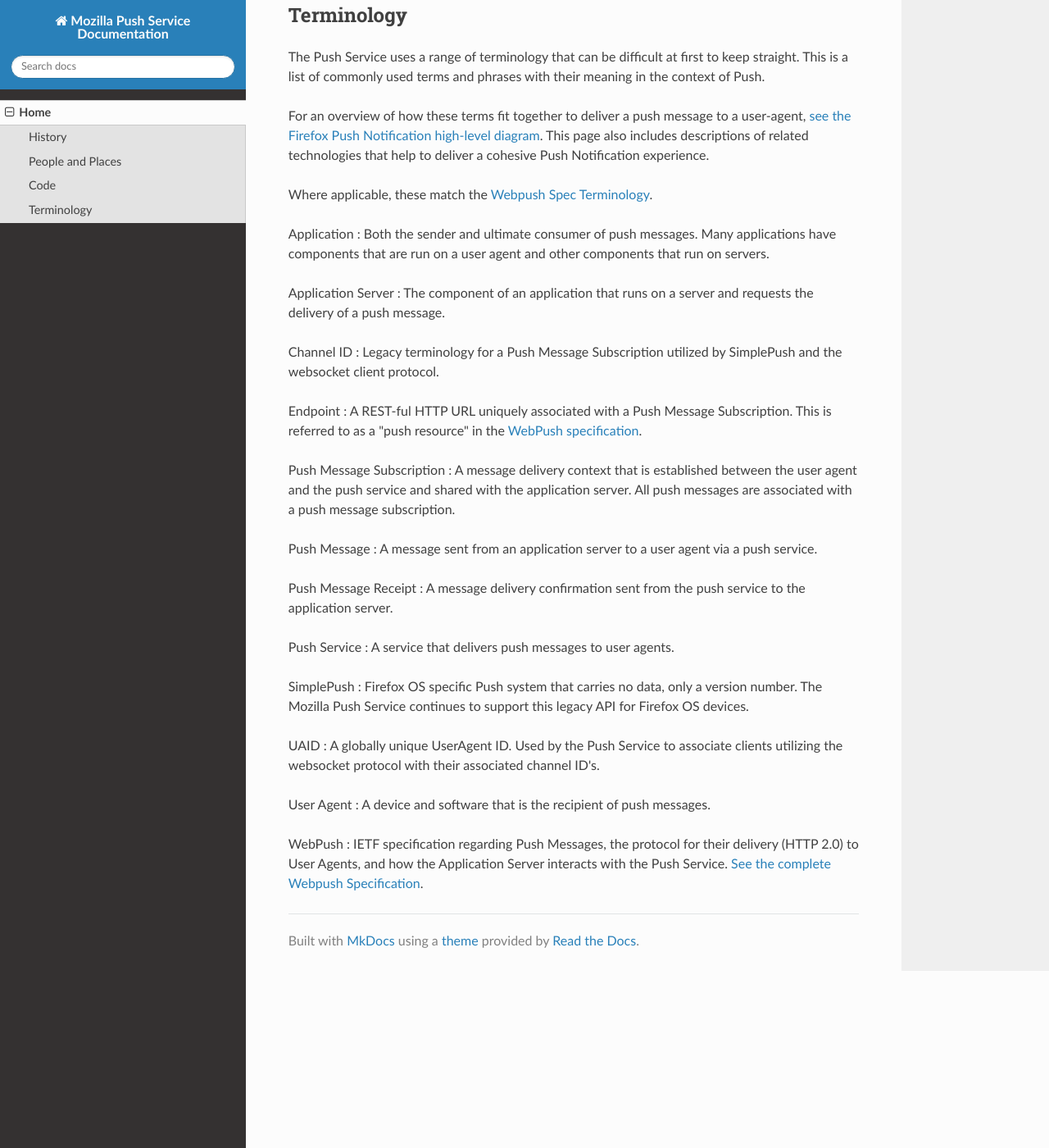
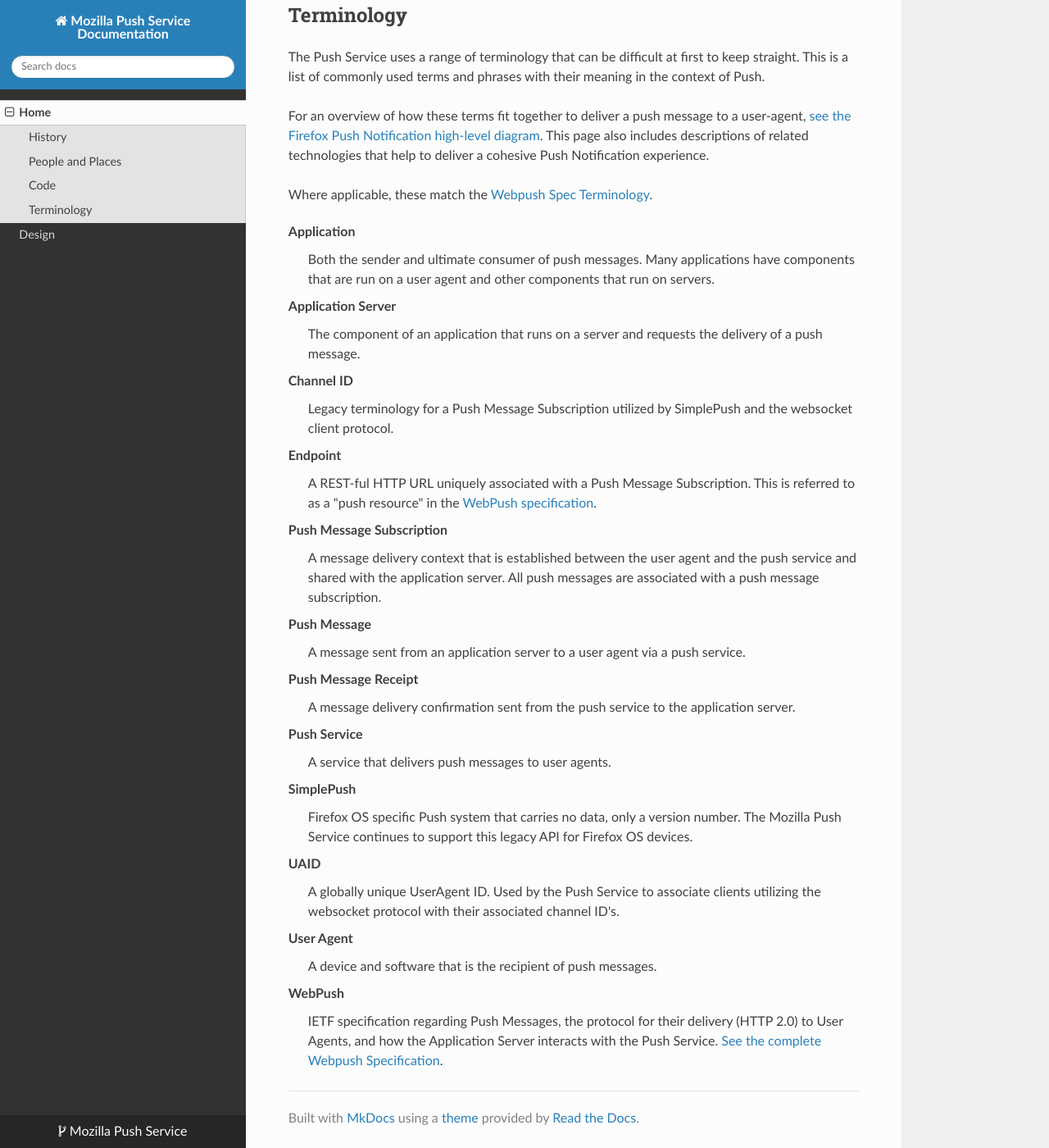
Before and after one commit to mozilla-services/push-service, an MkDocs documentation site: the page built from docs/index.md, in a window 1280 px wide and 1400 px high, scrolled down 1191 px. Shown: the whole window at 82% size. Built offline with MkDocs 1.6.1, drawn with Linux system fonts in a browser that asks for light colours; nearby versions of some CDN libraries; old or Windows-style settings are respelled for this version of MkDocs; some of the changed text lies outside the part shown.

Commit message:
chore: add def list usage for index and additional design page

```diff
--- a/mkdocs.yml
+++ b/mkdocs.yml
@@ -1,4 +1,9 @@
 site_name: Mozilla Push Service Documentation
+repo_url: https://github.com/mozilla-services/push-service
+repo_name: Mozilla Push Service
 pages:
 - Home: 'index.md'
+- Design: 'design.md'
 theme: readthedocs
+markdown_extensions:
+- def_list
```
